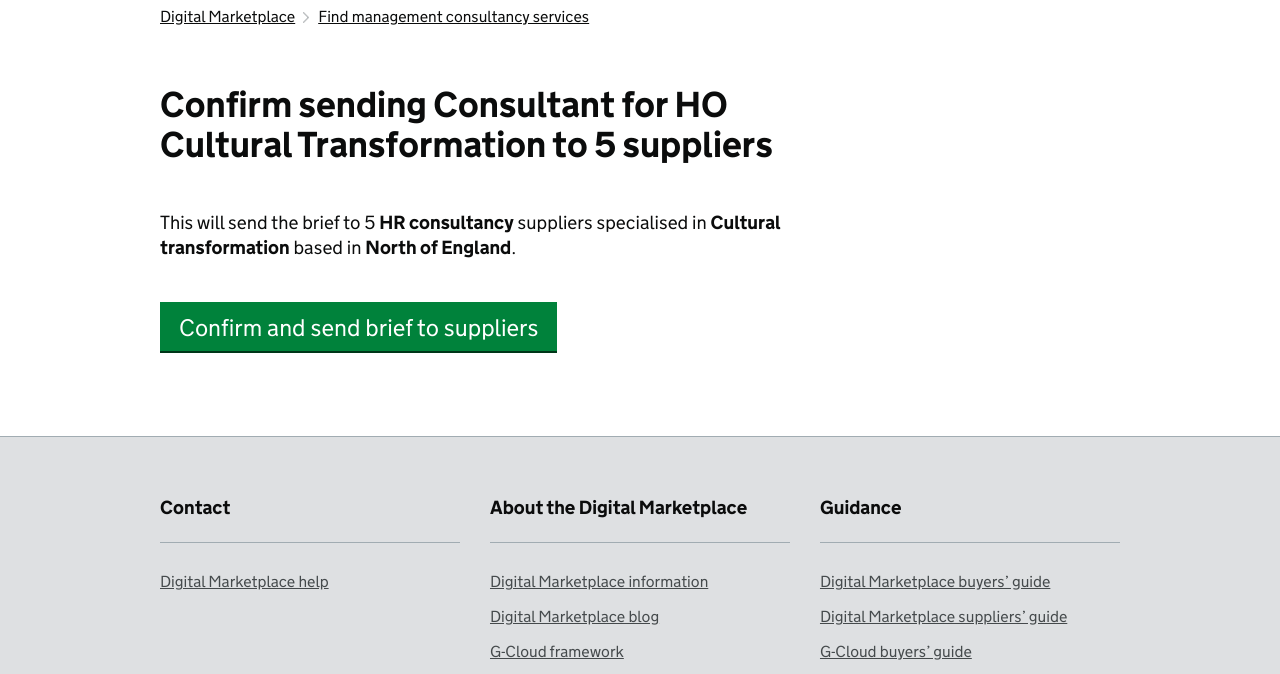
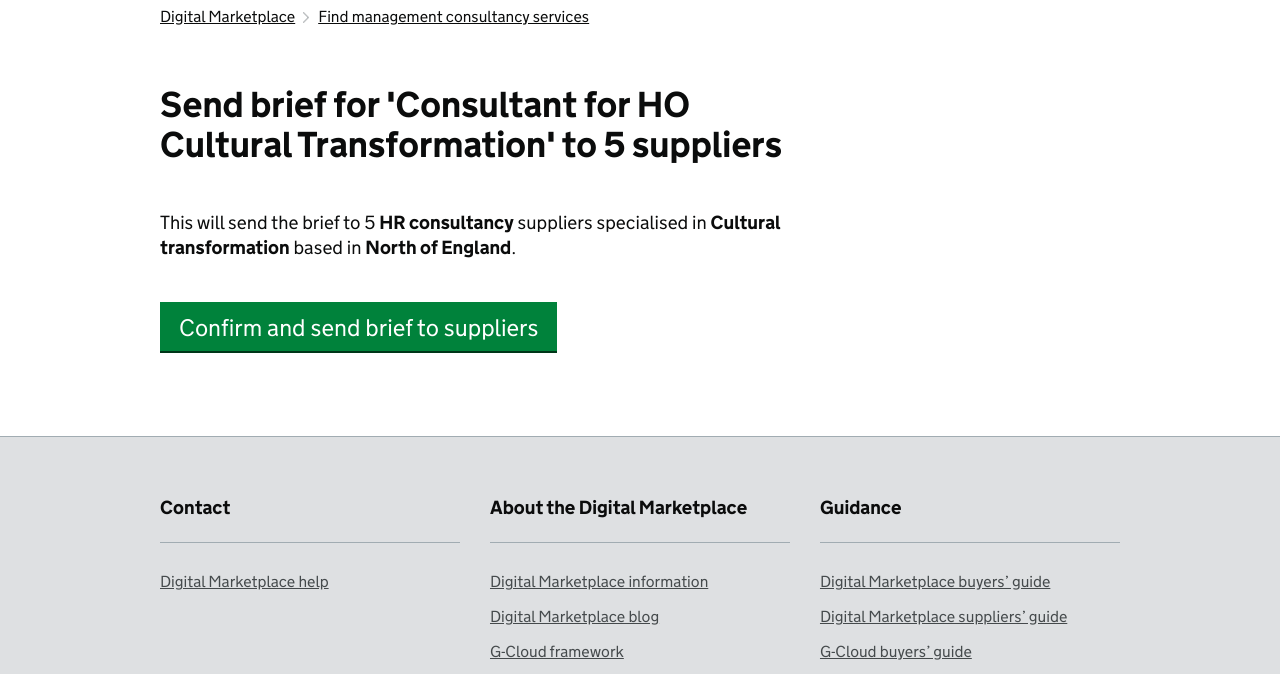
Before and after one commit to kubabartwicki/dm-future-1, a plain HTML site: page app/views/check-your-answers.html in a window 1280 px wide. Shown: the part 111-785 px from the top of the page. Drawn offline with Linux system fonts and the light colour scheme; files that its build step writes are made by us from their sources; a script that the page names is missing; files whose address does not match are found by name.

Commit message:
Tweak text for 'check your answers'

```diff
--- a/app/views/check-your-answers.html
+++ b/app/views/check-your-answers.html
@@ -171,7 +171,7 @@
 
 
         <header class="page-heading-smaller page-heading-without-breadcrumb"><h1>
-    Confirm sending Consultant for HO Cultural Transformation to 5 suppliers
+    Send brief for 'Consultant for HO Cultural Transformation' to 5 suppliers
   </h1>
 </header>
 
```
